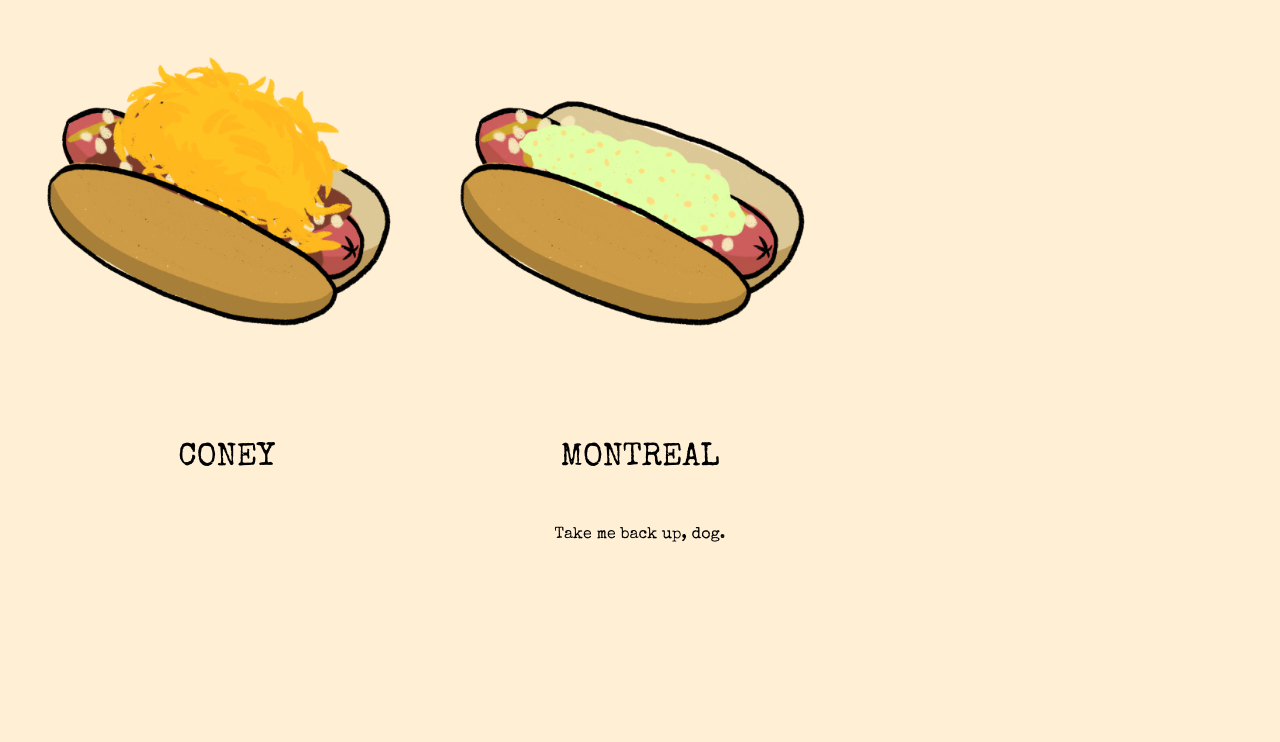
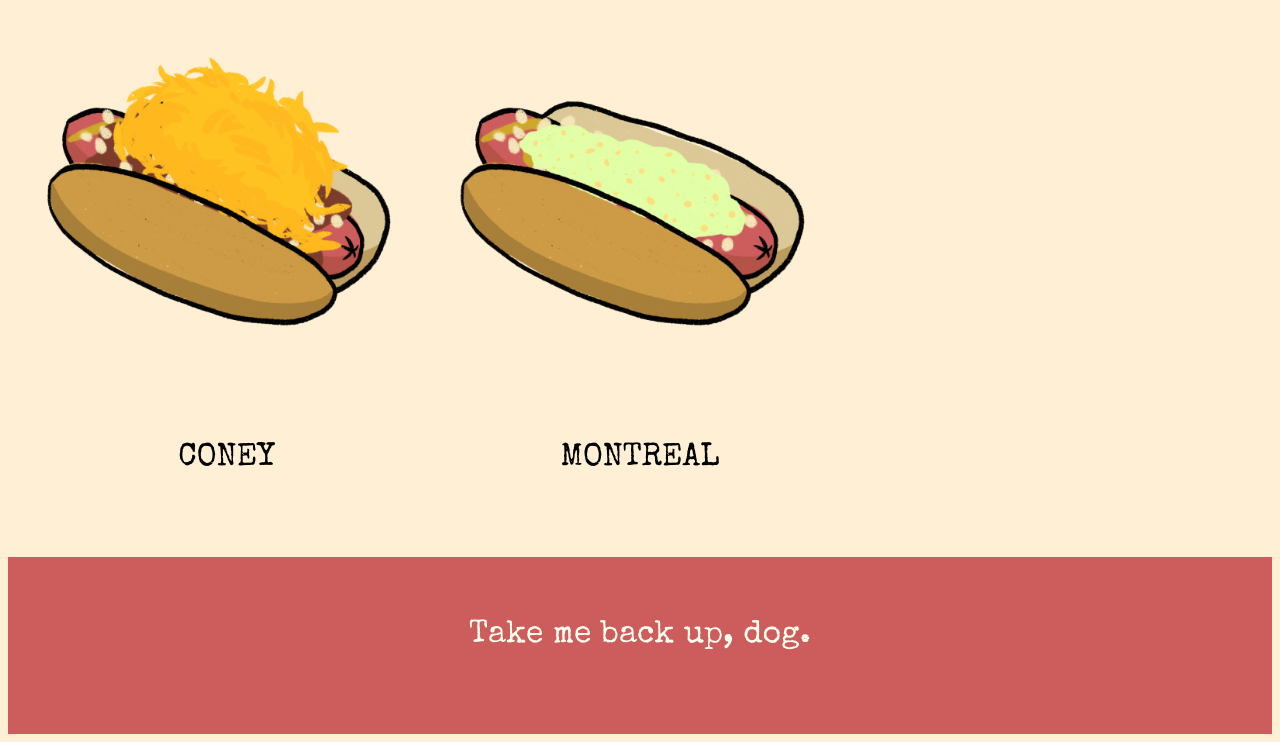
Before and after one commit to amadeaschenk/hotdog-style-guide, a plain HTML site: page index.html in a window 1280 px wide. Shown: the part 1408-2150 px from the top of the page. Before the commit the page ends 1967 px from the top, so only its background shows below. Drawn offline with nearby package versions, Linux system fonts and the light colour scheme.

Commit message:
Add files via upload

```diff
--- a/index.html
+++ b/index.html
@@ -108,7 +108,9 @@
 
     </main>
 
-    <p><a href="#top">Take me back up, dog.</a></p>
+    <footer><p><a href="#top">Take me back up, dog.</a></p>
+</footer>
+
 
 
 
--- a/styles.css
+++ b/styles.css
@@ -55,9 +55,21 @@ p {font-size: 100%;
   text-align: center;
 }
 
-#up {font-size: 100%;
-  text-align: center;
-  font-size: 500%;
+footer{
+    text-align: center;
+    margin-top: 50px;
+    padding-top: 30px;
+    padding-bottom: 50px;
+    background-color: indianred;
+    color: ivory;
+}
+
+footer p {
+  font-size: 2rem;
+}
+
+footer a:hover {
+  color: black;
 }
 
 
```
Also changed, not shown: about.html (+2 -1 lines), chicago.html (+2 -2 lines), coney.html (+2 -1 lines), contact.html (+2 -1 lines), hong-kong.html (+2 -1 lines), memphis.html (+2 -1 lines), montreal.html (+2 -1 lines), new-york.html (+2 -1 lines), reuben.html (+2 -1 lines), seattle.html (+2 -1 lines), sonora.html (+2 -1 lines).
